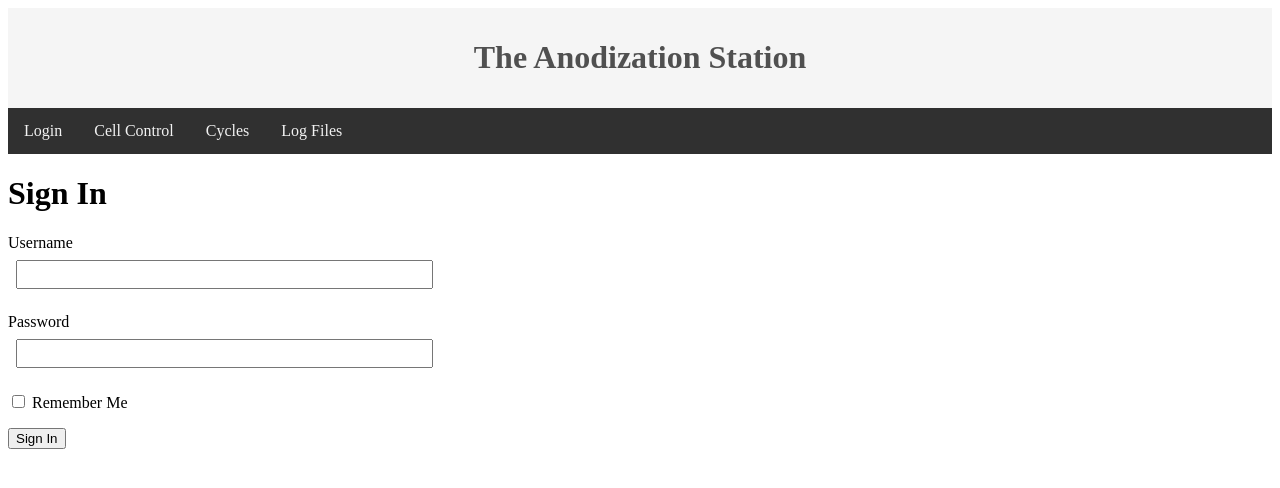
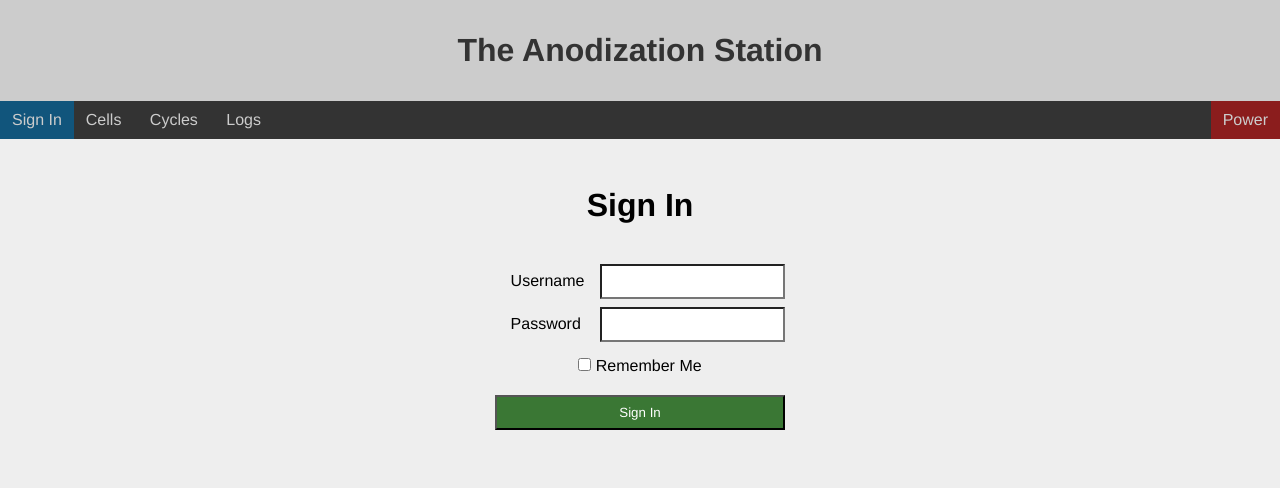
Before and after one commit to cvanesse/AnodizationStation, a Flask app: page /login in a window 1280 px wide. Shown: the top 488 px of the page. Run offline with Flask 2, Linux system fonts and the light colour scheme; parts of the project's set-up code (start-up, migrations or seed data) failed here and were passed over; some libraries are stand-ins or nearby versions.

Commit message:
Faccelift

```diff
--- a/app/routes.py
+++ b/app/routes.py
@@ -16,6 +16,11 @@ with open(os.path.join(SITE_ROOT, 'files/cellconfig.json')) as f:
     CELL_CONFIG = json.load(f)
 
 STATION = Station(CELL_CONFIG)
+
+
+@FLASK_APP.route('/power', methods=["GET", "POST"])
+def power():
+    pass
 
 
 @FLASK_APP.route('/login', methods=["GET", "POST"])
@@ -136,7 +141,7 @@ def do_render():
 
 
 def render_cellbox(cid):
-    return render_template("cellbox.html", cell_id=cid, cell_config=CELL_CONFIG[cid], cell_handler=STATION.cell_handlers[cid])
+    return render_template("cellbox.html", cell_id=cid, cell_even=(cid % 2 == 0), cell_config=CELL_CONFIG[cid], cell_handler=STATION.cell_handlers[cid])
 
 
 def render_cycle_params(cid, cyid):
--- a/app/static/styles/base.css
+++ b/app/static/styles/base.css
@@ -1,81 +1,69 @@
-.header {
-    background-color: whitesmoke;
-    text-align: center;
-    color: #505050;
-    padding: 10px;
+/* This stylesheet is just for the navbar and title */
+* {
+    margin: 0;
+    padding: 0;
+
+    font-family: Helvetica, sans-serif;
+    text-space: 1.6em;
 }
 
-.navbar {
-    overflow: hidden;
-    background-color: #303030
+body{
+    background-color: #eee;
 }
 
-.navbar a {
-    float: left;
-    display: block;
-    color: #f2f2f2;
-    text-align: center;
-    padding: 14px 16px;
-    text-decoration: none;
+.floatclear{
+    clear: both;
 }
 
-.navbar a:hover{
-    background-color: #505050;
-    color: #ffffff;
+.base-header {
+    background-color: #ccc;
+    text-align: center;
+    color: #333;
+    padding: 2em 1em;
 }
 
-.cellbox {
-    background-color: #606060;
-    text-align: center;
-    margin: 10px;
-    color: #101010;
-    padding: 10px;
-    width: 50%;
-    float: left;
+.base-navbar {
+    background-color: #333;
 }
 
-@media screen and (min-device-width: 320px) and (max-device-width: 480px) {
-    .cellbox {
-        width: 100%;
-    }
+.base-navbar a {
+    display: inline-block;
+    text-decoration: none;
+    padding: 10px 12px;
 }
 
-input[type=text] {
-    width: 33%;
-    padding: 5px;
-    margin: 8px;
-    box-sizing: border-box;
+.base-navlink-pwr {
+    float: right;
+    background-color: #8b1d1d;
+    color: #ccc;
 }
 
-input[type=password] {
-    width: 33%;
-    padding: 5px;
-    margin: 8px;
-    box-sizing: border-box;
+.base-navlink-pwr:hover {
+    background-color: #ad2222;
+    color: #fff;
 }
 
-input[type=date] {
-    width: 33%;
-    padding: 5px;
-    margin: 8px;
-    box-sizing: border-box;
+.base-navlink-auth {
+    float: left;
+    background-color: #11557C;
+    color: #ccc;
 }
 
-input[type=button] {
-    background-color: #4CAF50;
-    border: none;
-    color: white;
-    padding: 16px 32px;
-    text-decoration: none;
-    margin: 4px 2px;
-    cursor: pointer;
-    width: 100%;
+.base-navlink-auth:hover {
+    background-color: #30799B;
+    color: #fff;
 }
 
-select {
-    padding: 16px 20px;
-    border: none;
-    border-radius: 4px;
-    background-color: #f1f1f1;
-    width: 100%;
+.base-navlink {
+    background-color: #333;
+    color: #ccc;
 }
+
+.base-navlink:hover {
+    background-color: #666;
+    color: #fff;
+}
+
+.base-content {
+    padding: 1em 1em;
+}
--- /dev/null
+++ b/app/static/styles/forms.css
@@ -0,0 +1,61 @@
+.centered-form-grid {
+    display: grid;
+    grid-template-rows: auto max-content auto;
+    grid-template-columns: auto max-content auto;
+}
+
+.centered-form-box {
+    grid-column-start: 2;
+    grid-column-end: 3;
+    grid-row-start: 2;
+    grid-row-end: 3;
+}
+
+.centered-form-box h1, .centered-form-box h2, .centered-form-box h3{
+    padding: 1em 1em;
+    text-align: center;
+}
+
+.centered-form .form-element, .centered-form .form-element-checkbox {
+    display: block;
+    padding: 8px 0;
+    text-align: center;
+}
+
+.form-element label{
+    float: left;
+    padding: 8px 16px;
+}
+
+.form-element input[type=text], .form-element input[type=password], .form-element input[type=date]{
+    float: right;
+    background-color: #fff;
+    width: auto;
+    padding: 8px 16px;
+}
+
+input[type=checkbox]{
+    margin: 8px 0;
+}
+
+input[type=submit]{
+    background-color: #3A7734;
+    color: #fff;
+    padding: 8px 16px;
+    width: 100%;
+}
+
+input[type=submit]:hover{
+    cursor: pointer;
+    background-color: #42953b;
+    color: #fff;
+    padding: 8px 16px;
+    width: 100%;
+}
+
+.form-element select{
+    width: 100%;
+    background-color: #fff;
+    padding: 4px 8px;
+    text-align: center;
+}
--- a/app/templates/base.html
+++ b/app/templates/base.html
@@ -14,24 +14,28 @@
         href="{{ url_for('static', filename='styles/base.css') }}" />
 </head>
 <body>
-    <div class="main">
-        <div class="header">
-            <h1>The Anodization Station</h1>
-        </div>
+    <header class="base-header">
+        <h1>The Anodization Station</h1>
+    </header>
 
-        <div class="navbar">
-            {% if current_user.is_anonymous %}
-                <a href="{{ url_for('render_login_page') }}">Login</a>
-            {% else %}
-                <a href="{{ url_for('logout') }}">Logout</a>
-            {% endif %}
+    <div class="base-navbar">
+        <a class="base-navlink-pwr" href="{{ url_for('power') }}">Power</a>
+        {% if current_user.is_anonymous %}
+            <a class="base-navlink-auth" href="{{ url_for('render_login_page') }}">Sign In</a>
+        {% else %}
+            <a class="base-navlink-auth" href="{{ url_for('logout') }}">Sign Out</a>
+        {% endif %}
 
-            <a href="/cellcontrol">Cell Control</a>
-            <a href="/cyclepage">Cycles</a>
-            <a href="/logpage">Log Files</a>
-        </div>
+        <a class="base-navlink" href="{{ url_for('render_cell_control') }}">Cells</a>
+        <a class="base-navlink" href="{{ url_for('render_cycle_page') }}">Cycles</a>
+        <a class="base-navlink" href="{{ url_for('render_log_page') }}">Logs</a>
+    </div>
 
-        {% block content %}{% endblock %}
+    <div class="floatclear"></div>
+
+    <div class="base-content">
+        {% block content %}
+        {% endblock %}
     </div>
 </body>
 </html>
--- a/app/templates/login.html
+++ b/app/templates/login.html
@@ -1,18 +1,25 @@
 {% extends "base.html" %}
 
 {% block content %}
-    <h1>Sign In</h1>
-    <form action="" method="post" novalidate>
-        {{ form.hidden_tag() }}
-        <p>
-            {{ form.username.label }} <br>
-            {{ form.username() }}
-        </p>
-        <p>
-            {{ form.password.label }}<br>
-            {{ form.password() }}<br>
-        </p>
-        <p>{{ form.remember_me() }} {{ form.remember_me.label }}</p>
-        <p>{{ form.submit() }}</p>
-    </form>
+    <link rel="stylesheet"
+        type="text/css"
+        href="{{ url_for('static', filename='styles/forms.css') }}" />
+
+    <div class="centered-form-grid">
+        <div class="centered-form-box">
+            <h1>Sign In</h1>
+
+            <form class="centered-form" action="" method="post" novalidate>
+                {{ form.hidden_tag() }}
+
+                <div class="form-element">{{ form.username.label }} {{ form.username() }}</div>
+                <div class="floatclear"></div>
+                <div class="form-element">{{ form.password.label }} {{ form.password() }}</div>
+                <div class="floatclear"></div>
+                <div class="form-element-checkbox">{{ form.remember_me() }} {{ form.remember_me.label }}</div>
+                <div class="floatclear"></div>
+                <div class="form-element">{{ form.submit() }}</div>
+            </form>
+        </div>
+    </div>
 {% endblock %}
```
Also changed, not shown: app/static/styles/cellcontrol.css (added, +38 -0 lines), app/templates/cellbox.html (+16 -4 lines), app/templates/cellcontrol.html (+20 -4 lines), app/templates/cycleparams.html (+13 -6 lines), app/templates/cycles.html (+15 -9 lines), app/templates/logs.html (+16 -13 lines).
